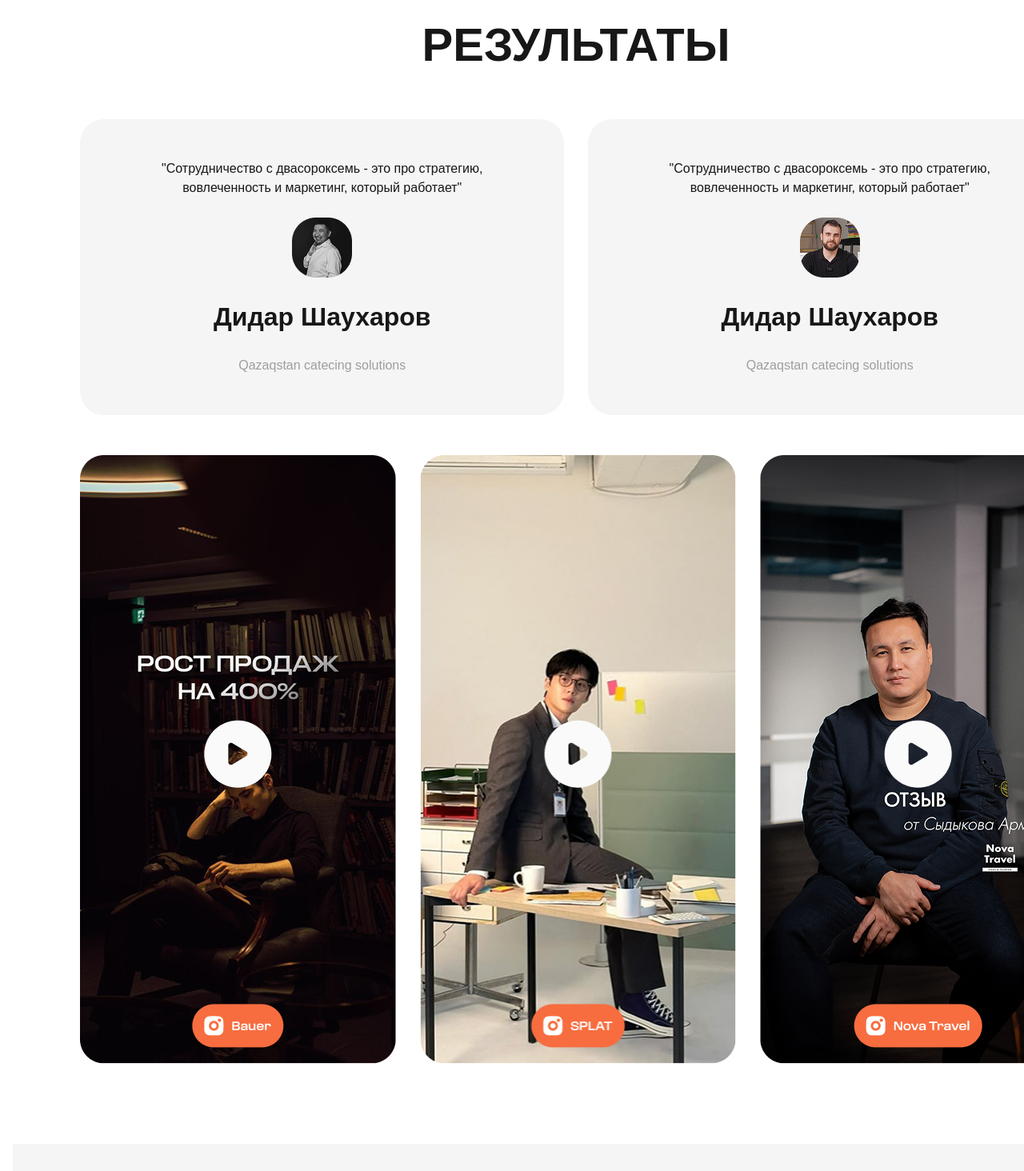
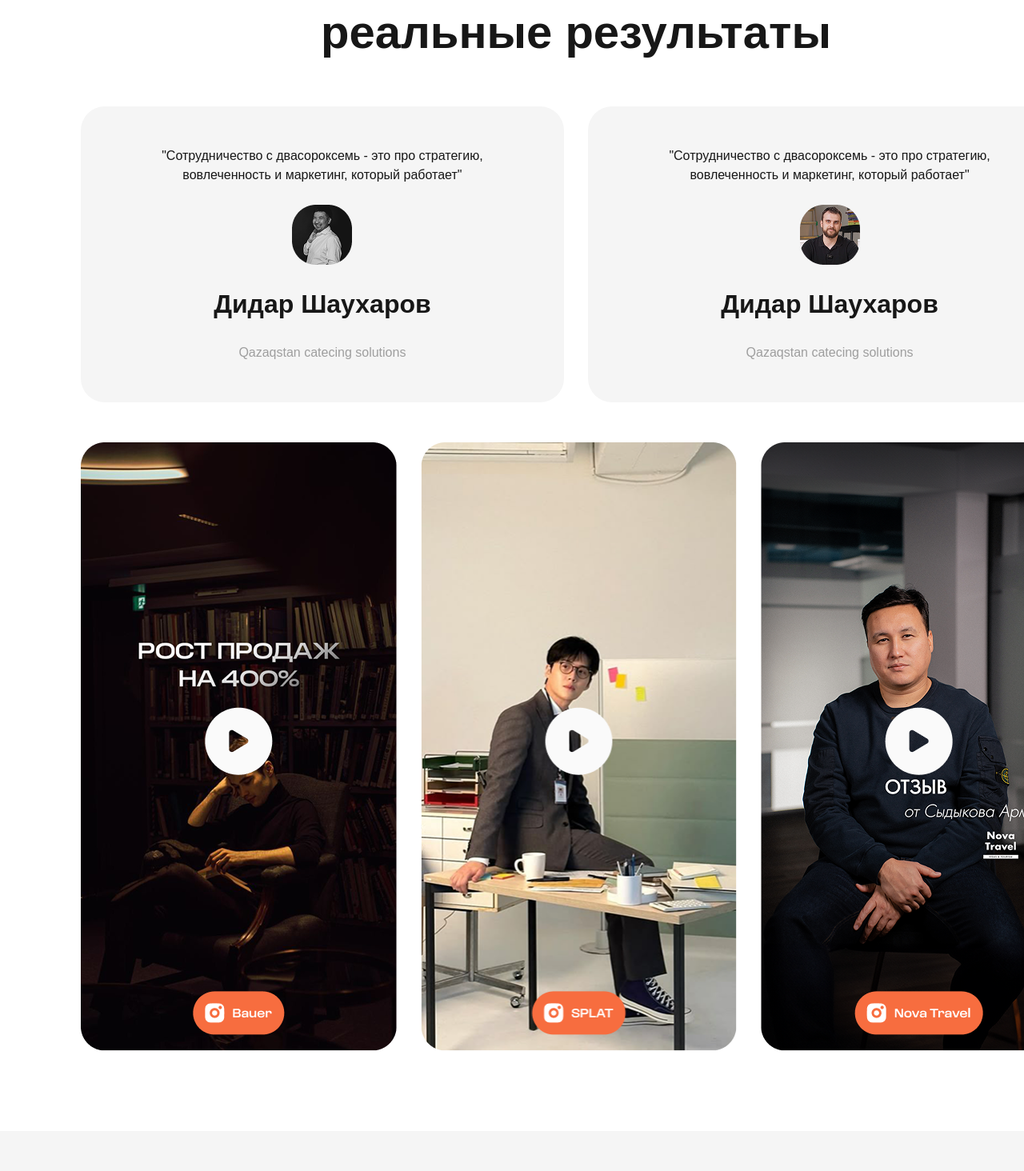
Before and after one commit to Bashkanitto/creacine, a Next.js app: page /en in a window 1280 px wide. Shown: the part 3406-4870 px from the top of the page at 80% size. Built offline with nearby package versions, Linux system fonts and the light colour scheme.

Commit message:
fix: replace all w-[88%] with w-[86%] for better view , replace feedbackForm and reviews with their own reusable components

```diff
--- a/src/app/[locale]/form/page.tsx
+++ b/src/app/[locale]/form/page.tsx
@@ -1,7 +1,7 @@
 'use client'
 import Footer from '@/components/Footer'
 import Header from '@/components/Header'
-import { FeedbackForm } from '@/features/feedbackForm/FeedbackForm'
+import { FeedbackForm } from '@/features/feedbackForm/ui'
 
 export default function FormPage() {
   return (
--- a/src/app/[locale]/page.tsx
+++ b/src/app/[locale]/page.tsx
@@ -2,53 +2,22 @@ import Footer from '@/components/Footer'
 import Header from '@/components/Header'
 import ServicesSection from '@/components/services'
 import { colors } from '@/constants/colors'
-import { FeedbackForm } from '@/features/feedbackForm/FeedbackForm'
+import { FeedbackForm } from '@/features/feedbackForm/ui'
+import Reviews from '@/features/reviews/ui'
 import { ArrowRight } from 'lucide-react'
 import { useTranslations } from 'next-intl'
 import Image from 'next/image'
 
 export default function HomePage() {
-  const reviews = [
-    {
-      id: 0,
-      image: '/images/review1.png',
-      comment:
-        '"Сотрудничество с двасороксемь - это про стратегию, вовлеченность и маркетинг, который работает"',
-      name: 'Дидар Шаухаров',
-      role: 'Qazaqstan catecing solutions',
-    },
-    {
-      id: 1,
-      image: '/images/review2.png',
-      comment:
-        '"Сотрудничество с двасороксемь - это про стратегию, вовлеченность и маркетинг, который работает"',
-      name: 'Дидар Шаухаров',
-      role: 'Qazaqstan catecing solutions',
-    },
-  ]
-  const videos = [
-    {
-      id: 0,
-      video: '/images/video1.png',
-    },
-    {
-      id: 1,
-      video: '/images/video2.png',
-    },
-    {
-      id: 2,
-      video: '/images/video3.png',
-    },
-  ]
   const t = useTranslations()
 
   return (
-    <main className="w-[1440px] mx-auto p-4">
+    <main className="w-[1440px] mx-auto overflow-x-hidden">
       <Header />
       <section className="hero h-[690px]">
         <img src="/images/hero.png" alt="" />
       </section>
-      <section className="flex gap-[30px] w-[88%] mx-auto mt-[100px]">
+      <section className="flex gap-[30px] w-[86%] mx-auto mt-[100px]">
         <div>
           <p style={{ color: colors.text }}>ПРОВЕРЕНО РЕЗУЛЬТАТАМИ</p>
           <h2 className="mt-[20px]">Как мы помогаем бизнесу расти</h2>
@@ -59,7 +28,7 @@ export default function HomePage() {
         <img src="/images/business.png" alt="business" />
       </section>
 
-      <section className="team w-[88%] mx-auto mt-[200px] flex gap-[50px]">
+      <section className="team w-[86%] mx-auto mt-[200px] flex gap-[50px]">
         <img src="/images/team.png" alt="our team" />
         <div>
           <p style={{ color: colors.text }}>МАРКЕТИНГ, КОТОРЫЙ РАБОТАЕТ</p>
@@ -74,7 +43,7 @@ export default function HomePage() {
         </div>
       </section>
 
-      <section className="services w-[88%] mx-auto mt-[200px]">
+      <section className="services w-[86%] mx-auto mt-[200px]">
         <p className="text-center" style={{ color: colors.text }}>
           ЧТО МЫ ДЕЛАЕМ
         </p>
@@ -82,30 +51,8 @@ export default function HomePage() {
         <ServicesSection />
       </section>
 
-      <section className="about w-[88%] mx-auto mt-[200px]">
-        <p className="text-center" style={{ color: colors.text }}>
-          КЛИЕНТЫ О НАС
-        </p>
-        <h2 className="text-center mt-[20px]">РЕАЛЬНЫЕ КЕЙСЫ, РЕАЛЬНЫЕ РЕЗУЛЬТАТЫ</h2>
-        <div className="flex gap-[30px] overflow-x-scroll mt-[50px]">
-          {reviews.map((review) => (
-            <div
-              style={{ background: colors.background }}
-              key={review.id}
-              className="flex flex-col gap-[25px] items-center p-[50px] rounded-[30px]"
-            >
-              <p className="text-center w-[80%]">{review.comment}</p>
-              <Image width={75} height={75} src={review.image} alt="author avatar" />
-              <h3>{review.name}</h3>
-              <p style={{ color: colors.text }}>{review.role}</p>
-            </div>
-          ))}
-        </div>
-        <div className="video overflow-x-scroll mt-[50px] flex gap-[30px]">
-          {videos.map((video) => (
-            <Image key={video.id} width={395} height={760} src={video.video} alt="author avatar" />
-          ))}
-        </div>
+      <section className="about w-[86%] mx-auto mt-[200px]">
+        <Reviews />
       </section>
 
       <section
```
